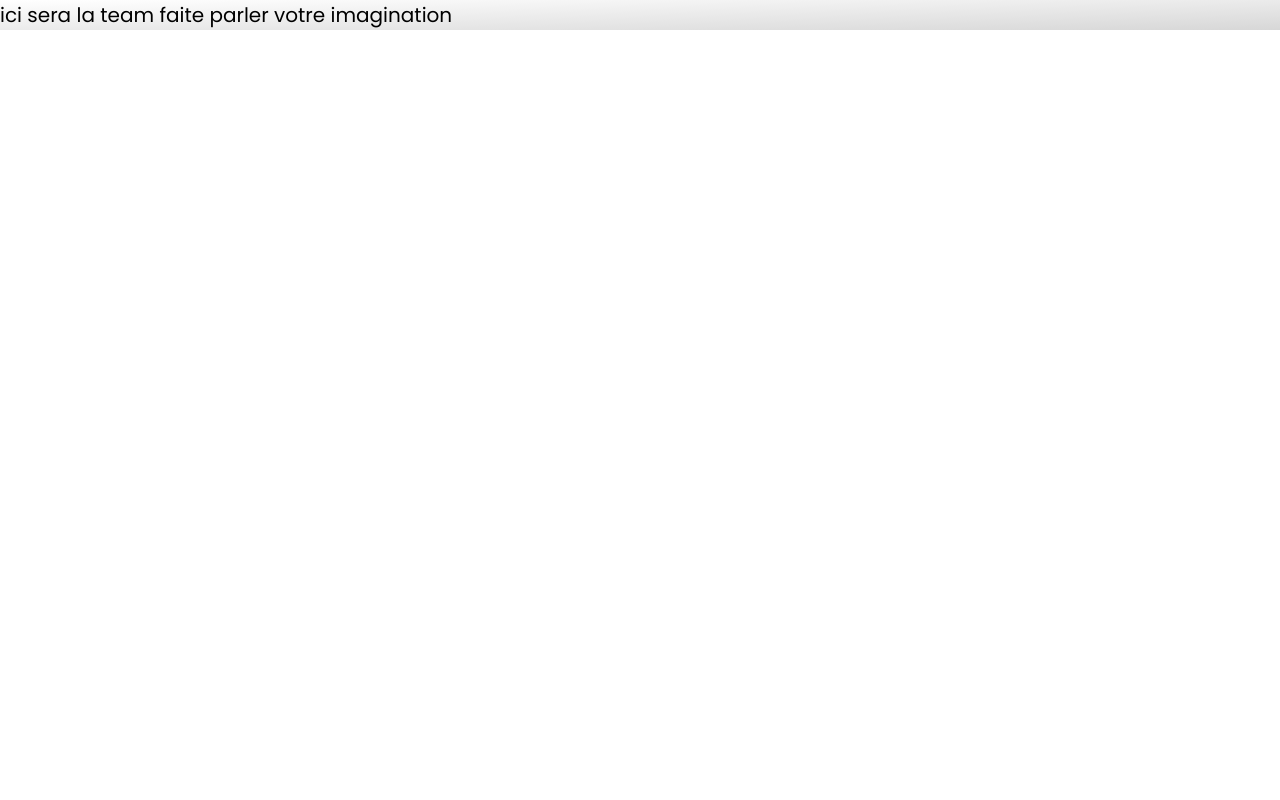
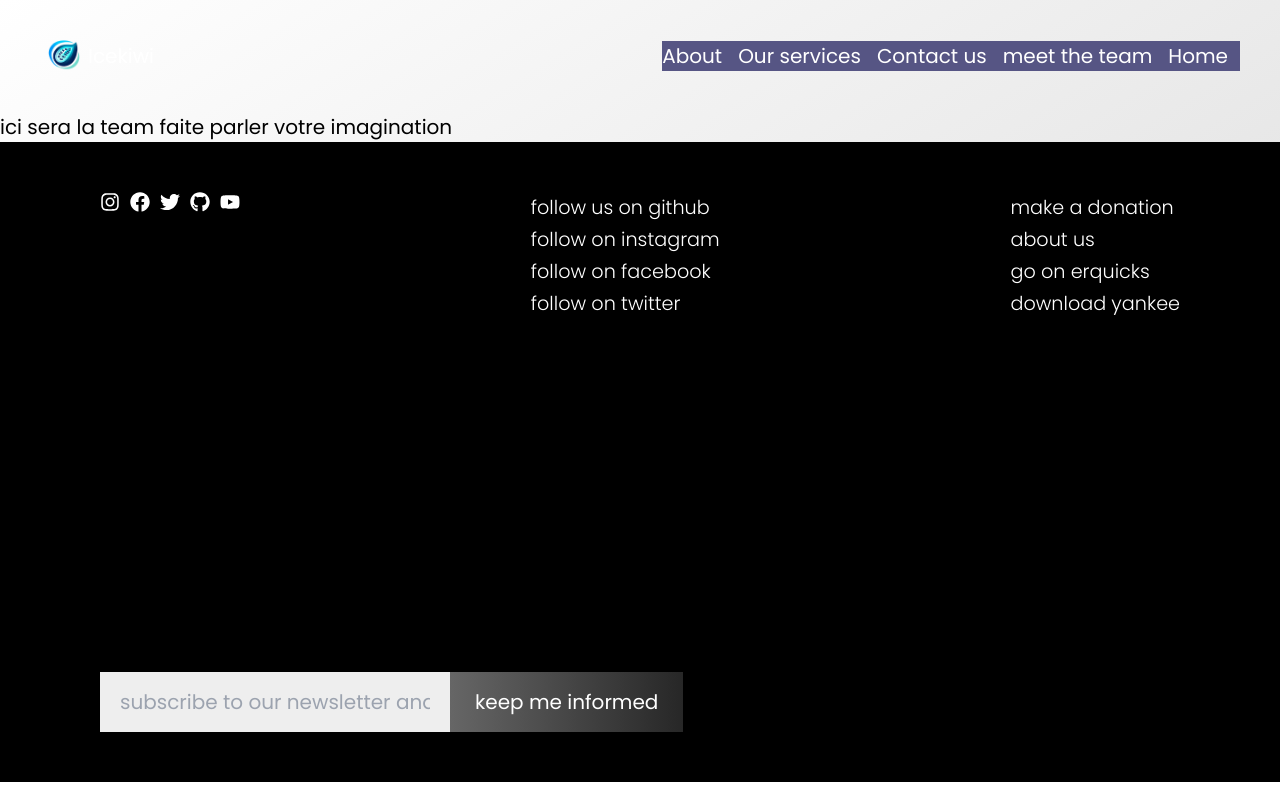
Before and after one commit to icekiwisoft/Icekiwi, a React (Create React App) app: page /team in a window 1280 px wide. Built offline with nearby package versions, Linux system fonts and the light colour scheme.

Commit message:
teamfooter

```diff
--- a/src/pages/team.js
+++ b/src/pages/team.js
@@ -1,8 +1,13 @@
 import './team.scss'
+import Footer from "../Components/Footer";
+import Navbar from "../Components/Navbar";
 export default function Team() {
     return (
         <div className="about">
+            <Navbar/>
             ici sera la team faite parler votre imagination
+            <Footer />
         </div>
+
     )
 }
```
